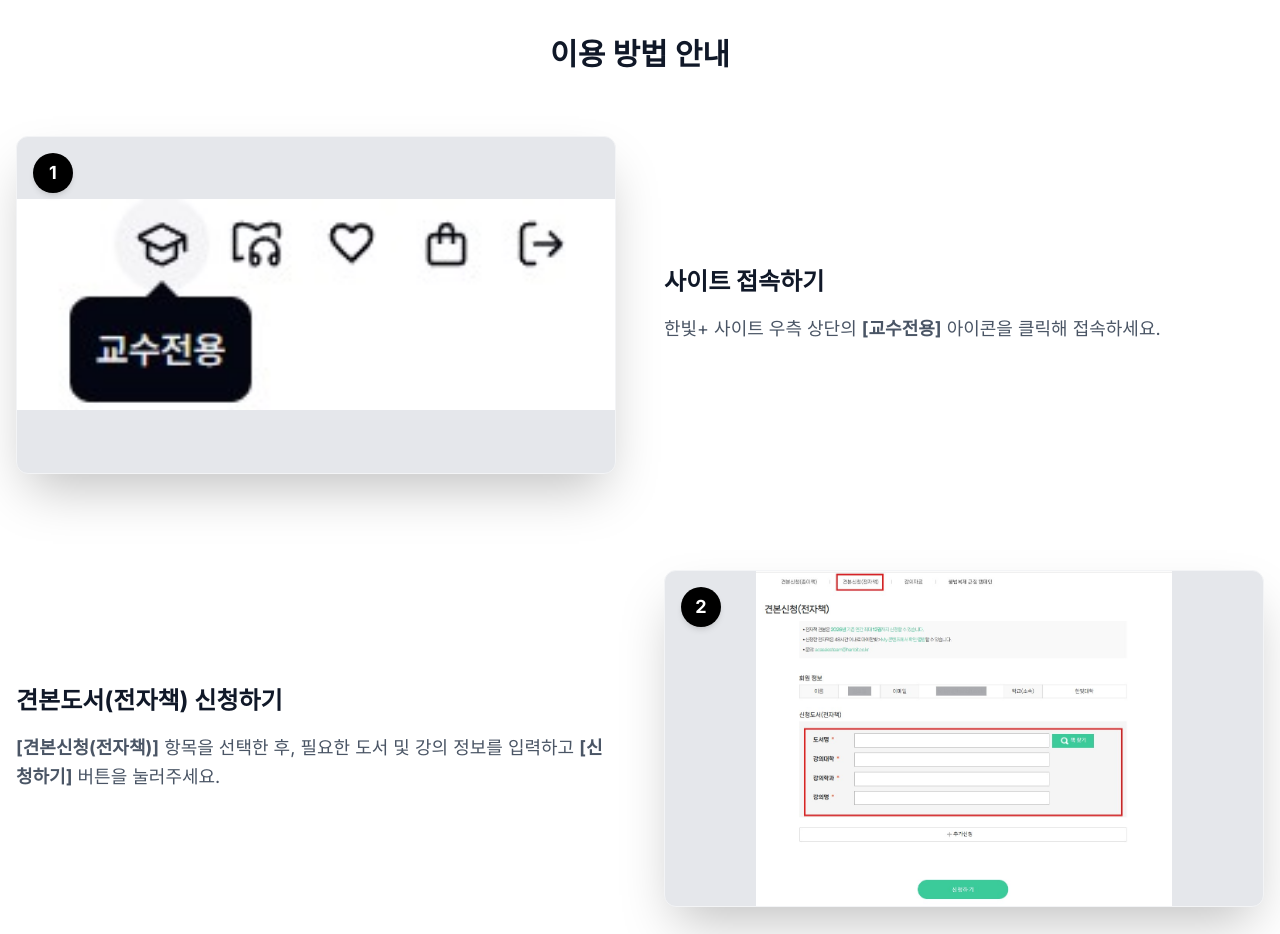
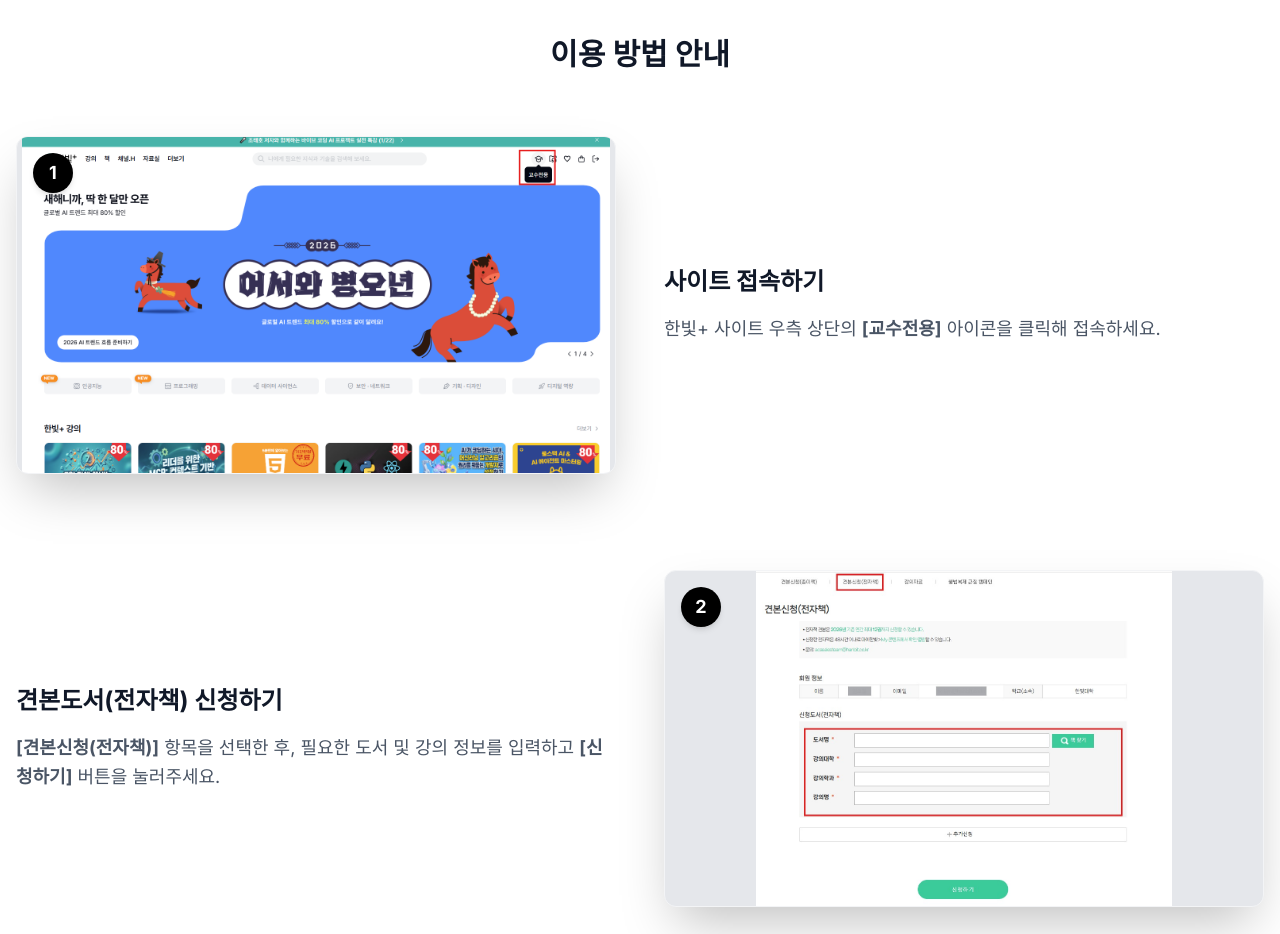
Before and after one commit to hckim-prog/ebook-event, a Next.js app: page / in a window 1280 px wide. Shown: the part 860-1794 px from the top of the page. Built offline with nearby package versions, Linux system fonts and the light colour scheme.

Commit message:
fix image path

```diff
--- a/src/app/page.tsx
+++ b/src/app/page.tsx
@@ -8,7 +8,7 @@ export default function Home() {
       id: 1,
       title: "사이트 접속하기",
       description: <>한빛+ 사이트 우측 상단의 <span className="font-bold">[교수전용]</span> 아이콘을 클릭해 접속하세요.</>,
-      image: "/step-1-zoom.jpg",
+      image: "/step-1.jpg",
       zoomOrigin: "origin-top-right",
     },
     {
```
Also changed, not shown: 1 other file (tests, documents, lock files or other folders).
